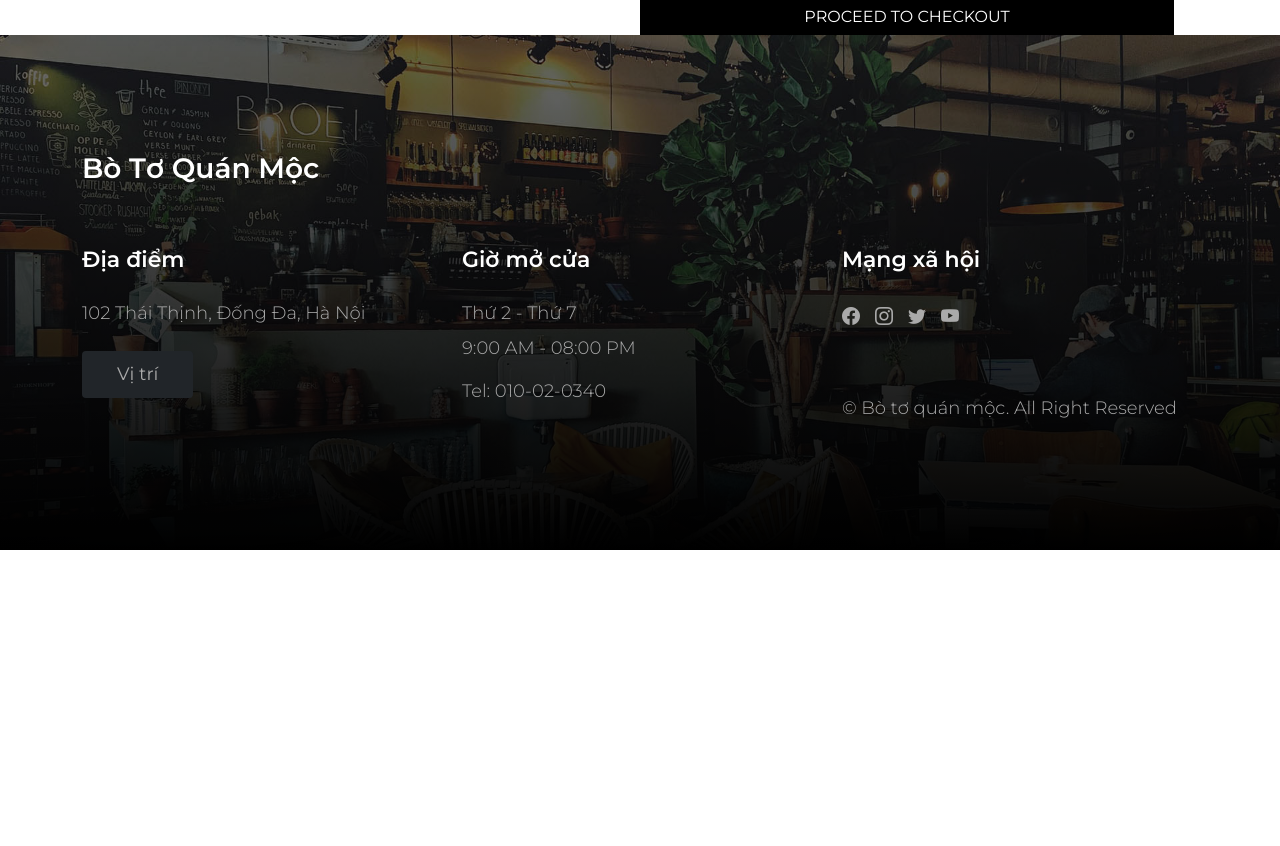
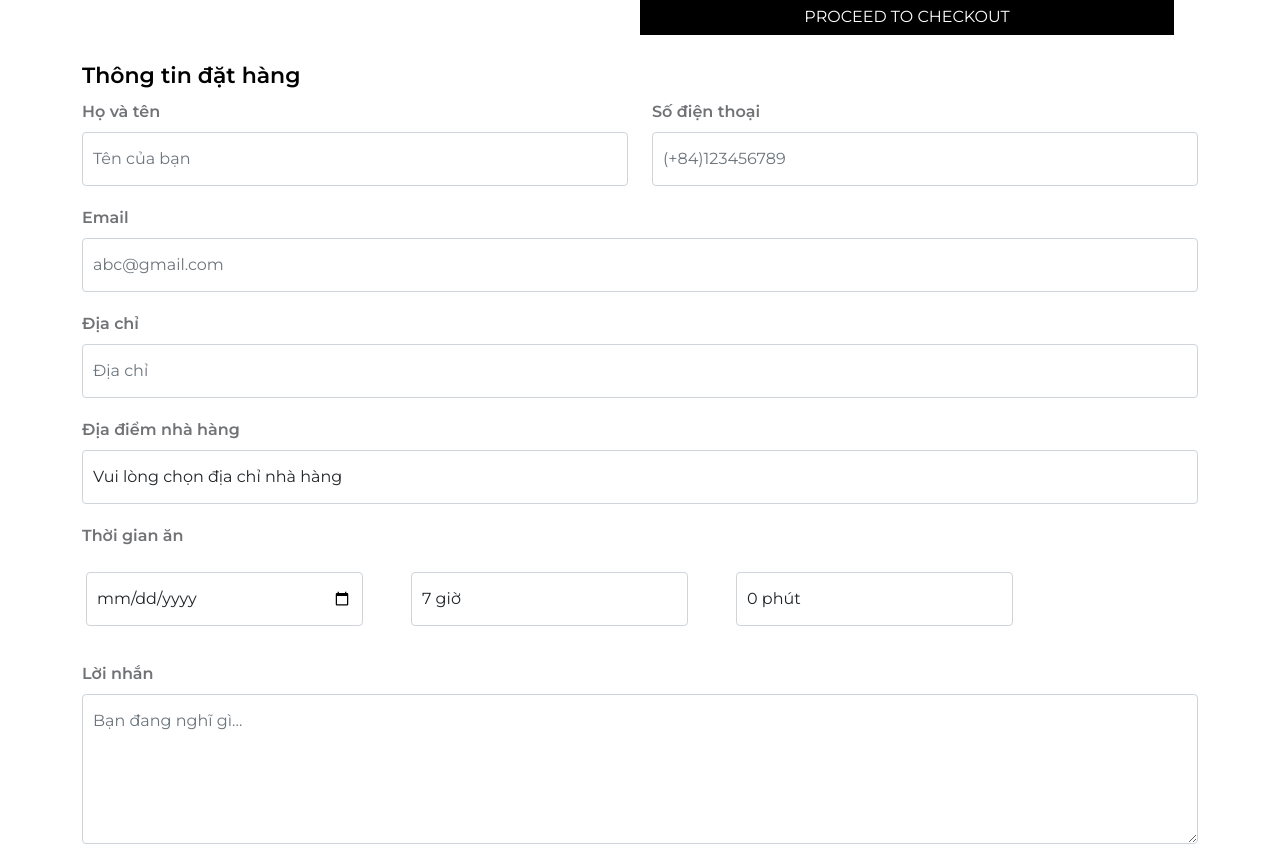
Before and after one commit to huyd283/ProjectFinal-T3H, a React (Create React App) app: page /Cartpage in a window 1280 px wide. Shown: the part 660-1506 px from the top of the page. Before the commit the page ends 1210 px from the top, so only its background shows below. Built offline with nearby package versions, Linux system fonts and the light colour scheme.

Commit message:
add form cart

```diff
--- a/src/Components/cart/FormCart.js
+++ b/src/Components/cart/FormCart.js
@@ -1,8 +1,77 @@
 import React from "react";
+import { useEffect } from "react";
 export default function FormCart(props) {
+    useEffect(() => {
+        console.log([...Array(24).keys()])
+    }, [])
     return (
-        <div>
+        <div className="form mt-4">
+            <h6 className="text-bg-danger">Thông tin đặt hàng</h6>
+            <form className="custom-form contact-form row" action="#" method="post" role="form">
+                <div className="col-lg-6 col-6">
+                    <label for="contact-name" className="form-label">Họ và tên</label>
 
+                    <input type="text" name="contact-name" id="contact-name" className="form-control" placeholder="Tên của bạn" required />
+                </div>
+
+                <div className="col-lg-6 col-6">
+                    <label for="contact-phone" className="form-label">Số điện thoại</label>
+
+                    <input type="telephone" name="contact-phone" id="contact-phone" pattern="[0-9]{3}-[0-9]{3}-[0-9]{4}" className="form-control" placeholder="(+84)123456789" />
+                </div>
+
+                <div className="col-12">
+                    <label for="contact-email" className="form-label">Email</label>
+
+                    <input type="email" name="contact-email" id="contact-email" pattern="[^ @]*@[^ @]*" className="form-control" placeholder="abc@gmail.com" required="" />
+                    <label for="contact-name" className="form-label">Địa chỉ</label>
+
+                    <input type="text" name="contact-name" id="contact-name" className="form-control" placeholder="Địa chỉ" required />
+
+                    <label for="contact-address" className="form-label">Địa điểm nhà hàng</label>
+
+                    <select id="contact-address" className="form-control">
+                        <option defaultValue={"default"}>Vui lòng chọn địa chỉ nhà hàng</option>
+                    </select>
+                    <label for="contact-time" className="form-label">Thời gian ăn</label>
+
+                    <div className="form-group row p-3">
+                        <input type="date" name="contact-time" id="contact-time" className="  form-control w-25 " required />
+                        <select id="contact-hour" className=" form-control w-25 mx-5" required>
+                            {
+                                [...Array(24).keys()].map((i) => {
+                                    if (7 <= i && i <= 21) {
+                                        return (
+                                            <option value={i} key={i}>{i} giờ</option>
+                                        )
+                                    }
+                                })
+
+                            }
+                        </select>
+                        <select id="contact-minutes" className=" form-control w-25" required>
+                            {
+                                [...Array(60).keys()].map((i) => {
+
+                                        return (
+                                            <option value={i} key={i}>{i} phút</option>
+                                        )
+
+                                })
+
+                            }
+                        </select>
+                    </div>
+
+                    <label for="contact-message" className="form-label">Lời nhắn</label>
+
+                    <textarea className="form-control" rows="5" id="contact-message" name="contact-message" placeholder="Bạn đang nghĩ gì..."></textarea>
+                </div>
+
+                <div className="col-lg-5 col-12 ms-auto">
+                    <button type="submit" className="form-control">Tạo đơn hàng</button>
+                </div>
+            </form>
         </div>
     )
 }
--- a/src/Components/contact/SectionContact.js
+++ b/src/Components/contact/SectionContact.js
@@ -63,10 +63,16 @@ export default function SectionContact(props) {
                         <div className="row">
                             <div className="w-100 list_address">
                                 <div className="address-list">
-                                    <h2>BÒ TƠ QUÁN MỘC CS5 HÀ NỘI</h2>
-                                    <h4>Địa chỉ:</h4><p>88 Ngã tư Vạn Phúc - Hà Đông</p>
-                                    <h4>Email:</h4><p> cskh1.aladdin@gmail.com</p>
-                                    <h4>Điện thoại:</h4><p>094 195 3399</p>
+                                    <h3>BÒ TƠ QUÁN MỘC CS5 HÀ NỘI</h3>
+                                    <div className="d-flex ">
+                                        <h4 className="my-auto">Địa chỉ:</h4><p className="my-auto ms-3">88 Ngã tư Vạn Phúc - Hà Đông</p>
+                                    </div>
+                                    <div className="d-flex ">
+                                        <h4 className="my-auto">Email:</h4><p className="my-auto ms-3"> cskh1.aladdin@gmail.com</p>
+                                    </div>
+                                    <div className="d-flex ">
+                                        <h4 className="my-auto">Điện thoại:</h4><p className="my-auto ms-3">094 195 3399</p>
+                                    </div>
                                 </div>
                                 {/* {addHanoi.map(item => {
                                             return (
@@ -136,7 +142,7 @@ export default function SectionContact(props) {
 
                             <div className="col-12">
                                 <div className="google-map pt-3">
-                                    <iframe src="https://www.google.com/maps/embed/v1/place?key=AIzaSyB_-cyct6FgRXaXUbjNYNrcrKLgkF-7LBM&q=bò+tơ+quán+mộc/@21.0510037,105.6969974,13z/data=!3m1!4b1?hl=vi-VN" width="100%" height="300" style={{ border: "0" }} allowFullScreen="" loading="lazy"></iframe>
+                                    <iframe src="https://www.google.com/maps/embed?pb=!1m18!1m12!1m3!1d14920.891757756479!2d-73.83496372506556!3d40.8623107607295!2m3!1f0!2f0!3f0!3m2!1i1024!2i768!4f13.1!3m3!1m2!1s0x89c28cbc17f4a0c3%3A0x9ae0f1e804a817d!2s121%20Einstein%20Loop%20N%2C%20Bronx%2C%20NY%2010475%2C%20USA!5e0!3m2!1sen!2sth!4v1650470337727!5m2!1sen!2sth" width="100%" height="300" style={{ border: "0" }} allowFullScreen="" loading="lazy"></iframe>
                                 </div>
                             </div>
                         </div>
```
